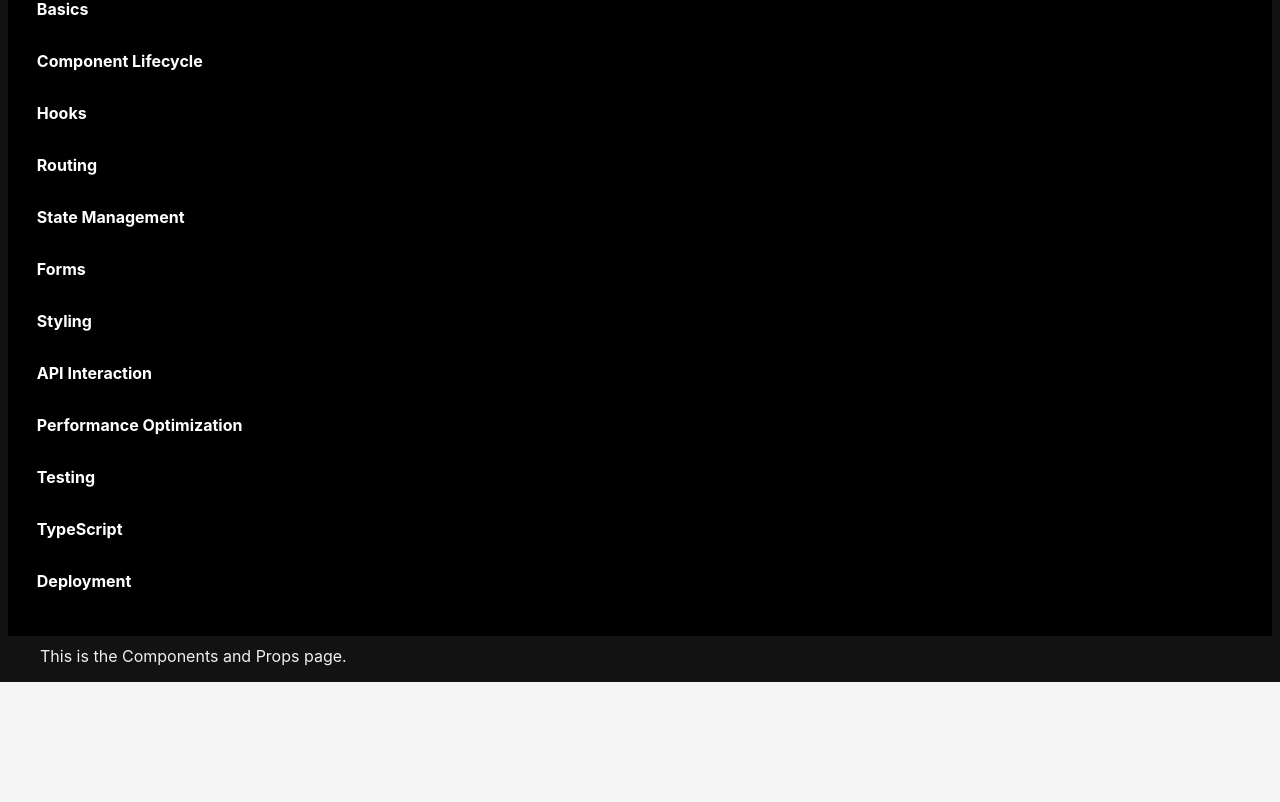
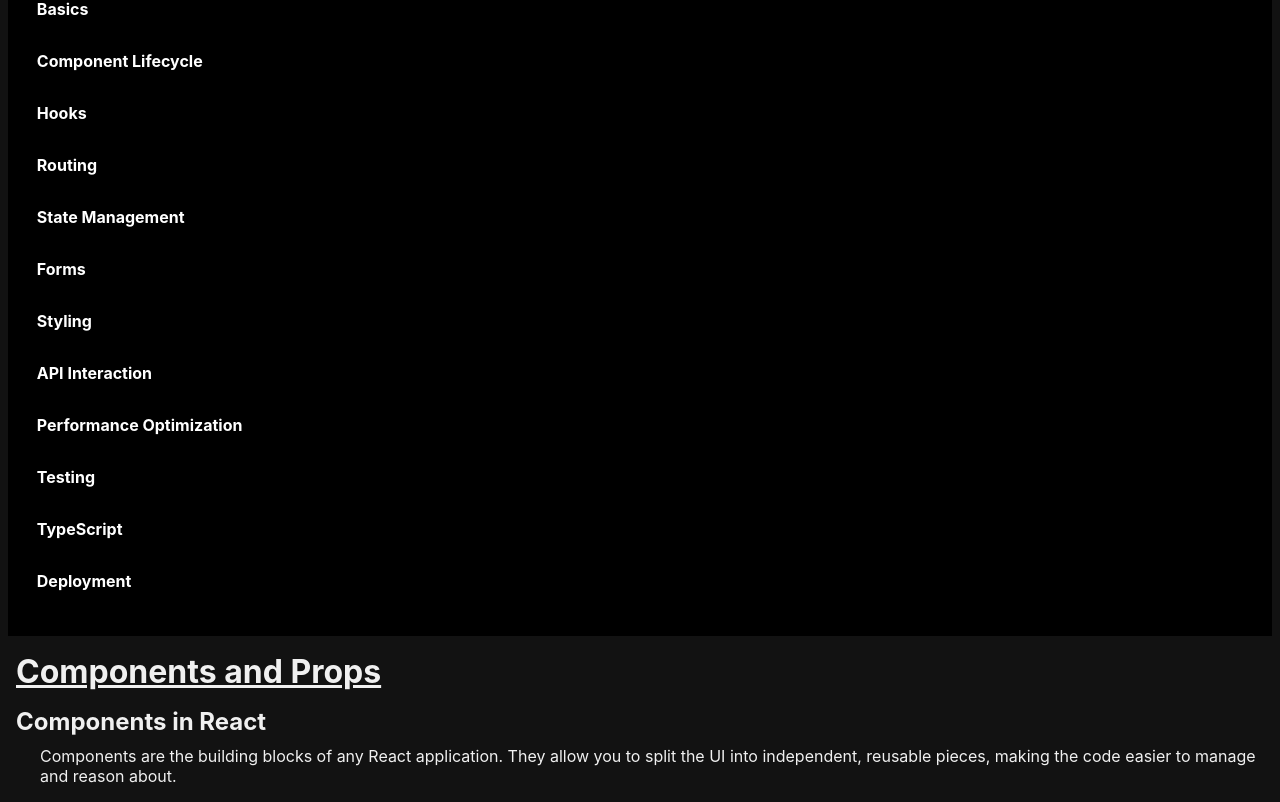
Before and after one commit to rees-kyle/react_showcase, a React (Create React App) app in the folder project/: page /components-and-props in a window 1280 px wide. Shown: the part 183-985 px from the top of the page. Before the commit the page ends 865 px from the top, so only its background shows below. Built offline with nearby package versions, Linux system fonts and the light colour scheme.

Commit message:
Add Components component
- Added component file.
- Added to index in components folder.
- Imported and added component to page.

```diff
--- /dev/null
+++ b/project/src/components/basics/components_and_props/Components.js
@@ -0,0 +1,15 @@
+const Components = () => {
+    return (
+        <div>
+            <h1 className="underline">Components and Props</h1>
+
+            <h2>Components in React</h2>
+            <p>
+                Components are the building blocks of any React application.
+                They allow you to split the UI into independent, reusable pieces, making the code easier to manage and reason about.
+            </p>
+        </div>
+    );
+};
+
+export default Components;
--- /dev/null
+++ b/project/src/components/basics/components_and_props/index.js
@@ -0,0 +1 @@
+export { default as Components } from './Components';
--- a/project/src/pages/basics/ComponentsAndProps.js
+++ b/project/src/pages/basics/ComponentsAndProps.js
@@ -1,7 +1,11 @@
+import {
+  Components
+} from "../../components/basics/components_and_props";
+
 const ComponentsAndProps = () => {
   return (
     <>
-      <p>This is the Components and Props page.</p>
+      <Components />
     </>
   );
 };
```
